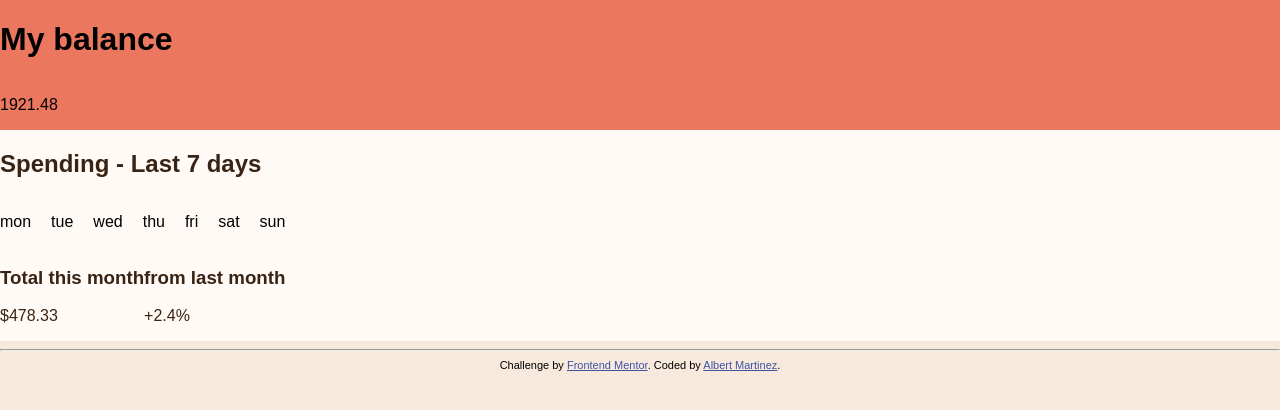
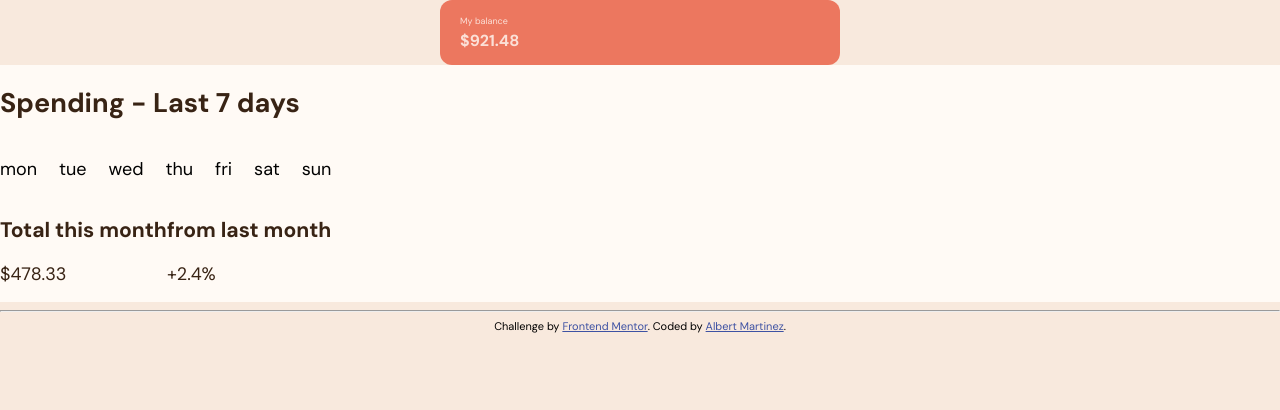
Before and after one commit to ialbertmartinez/expenses-chart, a plain HTML site: page index.html in a window 1280 px wide. Drawn offline with Linux system fonts and the light colour scheme.

Commit message:
add header styling

```diff
--- a/index.html
+++ b/index.html
@@ -13,6 +13,11 @@
 
 		<title>Frontend Mentor | Expenses chart component</title>
 		<link rel="stylesheet" href="normalize.css" />
+		<link rel="preconnect" href="https://fonts.googleapis.com" />
+		<link rel="preconnect" href="https://fonts.gstatic.com" crossorigin />
+		<link
+			href="https://fonts.googleapis.com/css2?family=DM+Sans:opsz,wght@9..40,400;9..40,700&display=swap"
+			rel="stylesheet" />
 		<link rel="stylesheet" href="style.css" />
 		<!-- Feel free to remove these styles or customise in your own stylesheet 👍 -->
 
@@ -28,8 +33,10 @@
 	</head>
 	<body>
 		<header class="header">
-			<h1 class="header__field-title">My balance</h1>
-			<p class="header__field-value_balance">1921.48</p>
+			<div class="header__balance">
+				<h1 class="header__field field__title">My balance</h1>
+				<p class="header__field field__value_balance">&dollar;921.48</p>
+			</div>
 		</header>
 
 		<main class="main">
--- a/style.css
+++ b/style.css
@@ -1,15 +1,44 @@
 body {
 	background: hsl(27, 66%, 92%);
-	font-family: "D-Din", "Source Sans Pro", Arial, sans-serif;
+	font-family: "DM Sans", Arial, sans-serif;
 }
 /* soft red: bg and bar-graph:normal */
 .header {
+	box-sizing: border-box;
 	background-color: hsl(10, 79%, 65%);
 	display: flex;
-	flex-flow: column nowrap;
-	align-items: flex-start;
-	max-width: 1440px;
+	flex-flow: row nowrap;
+	align-items: center;
+	justify-content: flex-start;
+	max-width: 400px;
 	margin: auto;
+	padding: 16px 20px;
+	border-radius: 12px;
+}
+
+.header__balance {
+	color: hsla(33, 100%, 98%, 80%);
+}
+
+.field__title {
+	margin: 0;
+	padding: 0;
+	line-height: 1.3;
+	margin-bottom: 5px;
+
+	font-family: "DM Sans", Arial, sans-serif;
+	font-size: xx-small;
+	font-weight: 400;
+}
+
+.field__value_balance {
+	margin: 0;
+	padding: 0;
+	line-height: 1;
+	font-weight: 700;
+}
+
+.header__field-value_balance {
 }
 
 /* cream: main content bg */
@@ -24,6 +53,7 @@ body {
 
 .main__wrapper {
 	max-width: 50%;
+	font-size: 18px;
 }
 
 .chart {
```
